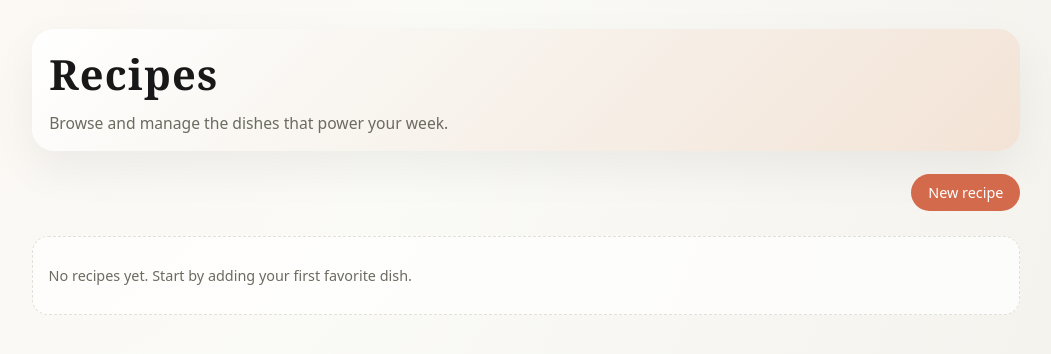
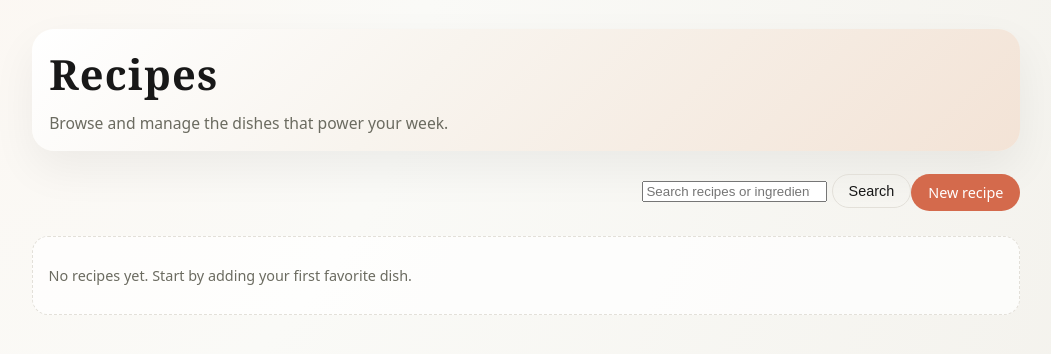
Before and after one commit to Praneeth1636/pantrypi, a Flask app: template templates/recipes/list.html in a window 1280 px wide. Shown: the part 48-402 px from the top of the page, without its empty margins (114-1165 px from the left). Run offline with Flask 3, Linux system fonts and the light colour scheme; the template is opened without the code that fills it, so the values that code supplies are empty.

Commit message:
refactor: extract recipe grid into partial template
Made-with: Cursor

```diff
--- a/app.py
+++ b/app.py
@@ -13,6 +13,7 @@ SCHEMA_PATH = BASE_DIR / "schema.sql"
 def get_db():
     if "db" not in g:
         g.db = sqlite3.connect(DB_PATH)
+        g.db.execute("PRAGMA foreign_keys = ON")
         g.db.row_factory = sqlite3.Row
     return g.db
 
@@ -66,7 +67,9 @@ def create_app():
 
     @app.route("/")
     def index():
-        return render_template("index.html")
+        from routes.recipes import list_recipes  # reuse query logic
+
+        return list_recipes()
 
     return app
 
--- a/templates/index.html
+++ b/templates/index.html
@@ -9,5 +9,5 @@
       <p class="pp-subtitle">Local-first recipes, weekly planning, and grocery lists — designed for your kitchen, not the cloud.</p>
     </div>
   </section>
-  {% include "recipes/list.html" %}
+  {% include "recipes/_recipe_grid.html" %}
 {% endblock %}
--- /dev/null
+++ b/templates/recipes/_recipe_grid.html
@@ -0,0 +1,48 @@
+<section class="pp-recipes-header">
+  <form method="get" action="{{ url_for('recipes.list_recipes') }}" class="pp-search-bar">
+    <input
+      type="search"
+      name="q"
+      placeholder="Search recipes or ingredients..."
+      value="{{ query or '' }}"
+    >
+    <button class="pp-button-secondary" type="submit">Search</button>
+  </form>
+  <a class="pp-button" href="{{ url_for('recipes.create_recipe') }}">New recipe</a>
+</section>
+
+<section class="pp-recipes-list">
+  {% if recipes %}
+    <ul class="pp-recipes-grid">
+      {% for r in recipes %}
+        <li class="pp-recipe-card">
+          <a href="{{ url_for('recipes.recipe_detail', recipe_id=r.id) }}">
+            <h2>{{ r.title }}</h2>
+            {% if r.description %}
+              <p class="pp-recipe-description">{{ r.description }}</p>
+            {% endif %}
+            <div class="pp-recipe-meta">
+              {% if r.prep_time_min or r.cook_time_min %}
+                <span>{{ (r.prep_time_min or 0) + (r.cook_time_min or 0) }} min</span>
+              {% endif %}
+              {% if r.servings %}
+                <span>{{ r.servings }} servings</span>
+              {% endif %}
+            </div>
+            {% if r.tags %}
+              <div class="pp-tag-row">
+                {% for tag in r.tags.split(", ") %}
+                  <span class="pp-tag">{{ tag }}</span>
+                {% endfor %}
+              </div>
+            {% endif %}
+          </a>
+        </li>
+      {% endfor %}
+    </ul>
+  {% else %}
+    <div class="pp-empty-state">
+      <p>No recipes yet. Start by adding your first favorite dish.</p>
+    </div>
+  {% endif %}
+</section>
--- a/templates/recipes/list.html
+++ b/templates/recipes/list.html
@@ -10,43 +10,5 @@
     </div>
   </section>
 
-  <section class="pp-recipes-header">
-    <a class="pp-button" href="{{ url_for('recipes.create_recipe') }}">New recipe</a>
-  </section>
-
-  <section class="pp-recipes-list">
-    {% if recipes %}
-      <ul class="pp-recipes-grid">
-        {% for r in recipes %}
-          <li class="pp-recipe-card">
-            <a href="{{ url_for('recipes.recipe_detail', recipe_id=r.id) }}">
-              <h2>{{ r.title }}</h2>
-              {% if r.description %}
-                <p class="pp-recipe-description">{{ r.description }}</p>
-              {% endif %}
-              <div class="pp-recipe-meta">
-                {% if r.prep_time_min or r.cook_time_min %}
-                  <span>{{ (r.prep_time_min or 0) + (r.cook_time_min or 0) }} min</span>
-                {% endif %}
-                {% if r.servings %}
-                  <span>{{ r.servings }} servings</span>
-                {% endif %}
-              </div>
-              {% if r.tags %}
-                <div class="pp-tag-row">
-                  {% for tag in r.tags.split(", ") %}
-                    <span class="pp-tag">{{ tag }}</span>
-                  {% endfor %}
-                </div>
-              {% endif %}
-            </a>
-          </li>
-        {% endfor %}
-      </ul>
-    {% else %}
-      <div class="pp-empty-state">
-        <p>No recipes yet. Start by adding your first favorite dish.</p>
-      </div>
-    {% endif %}
-  </section>
+  {% include "recipes/_recipe_grid.html" %}
 {% endblock %}
```
Also changed, not shown: routes/recipes.py (+39 -17 lines).
